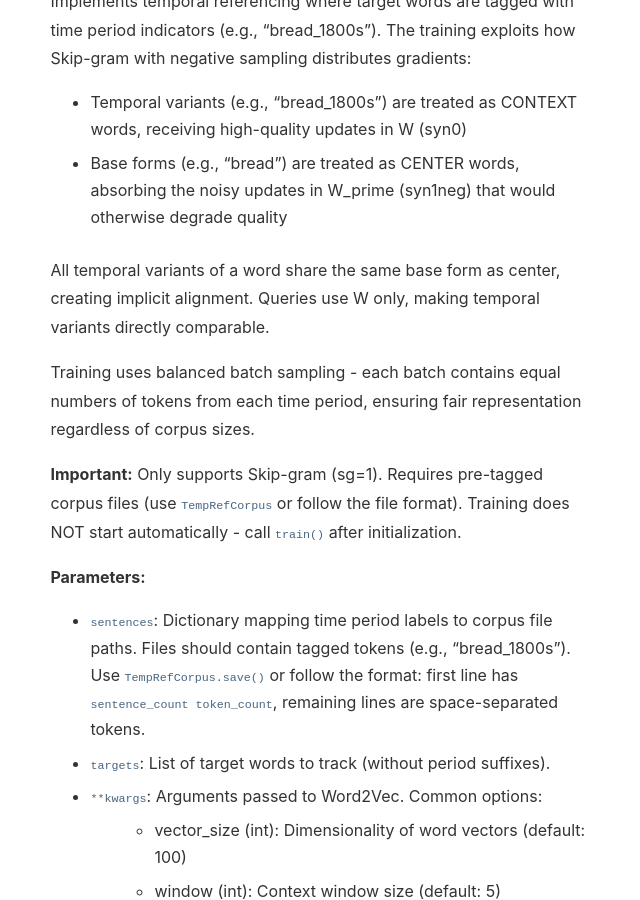
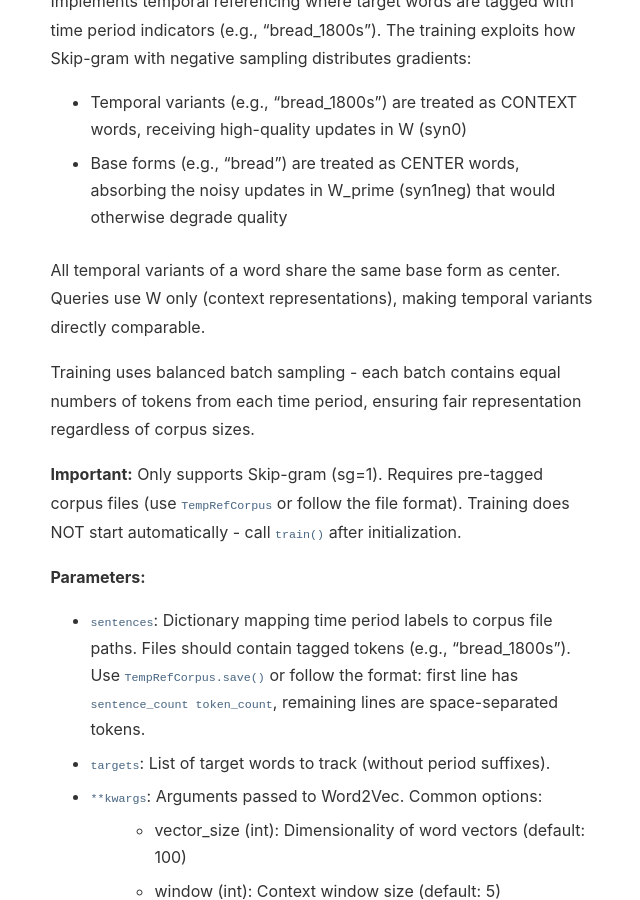
Before and after one commit to mcjkurz/qhchina-web, a Jekyll site: the page built from docs/word_embeddings/index.md, in a window 1280 px wide and 900 px high, scrolled down 9756 px. Shown: the whole window, without its empty margins (452-1092 px from the left). Built offline with Jekyll 4.4.1, drawn with Linux system fonts in a browser that asks for light colours.

```diff
--- a/_config.yml
+++ b/_config.yml
@@ -60,4 +60,4 @@ goatcounter_code: qhchina # This will create the URL qhchina.goatcounter.com
 github: [metadata]
 
 # Cache busting version (auto-updated by make_docs.py)
-cache_version: 20260222163309
+cache_version: 20260222163513
--- a/docs/word_embeddings/index.md
+++ b/docs/word_embeddings/index.md
@@ -409,9 +409,9 @@ negative sampling distributes gradients:
 - Base forms (e.g., "bread") are treated as CENTER words, absorbing the
   noisy updates in W_prime (syn1neg) that would otherwise degrade quality
 
-All temporal variants of a word share the same base form as center, creating
-implicit alignment. Queries use W only, making temporal variants directly
-comparable.
+All temporal variants of a word share the same base form as center.
+Queries use W only (context representations), making temporal variants
+directly comparable.
 
 Training uses balanced batch sampling - each batch contains equal numbers of
 tokens from each time period, ensuring fair representation regardless of
```
